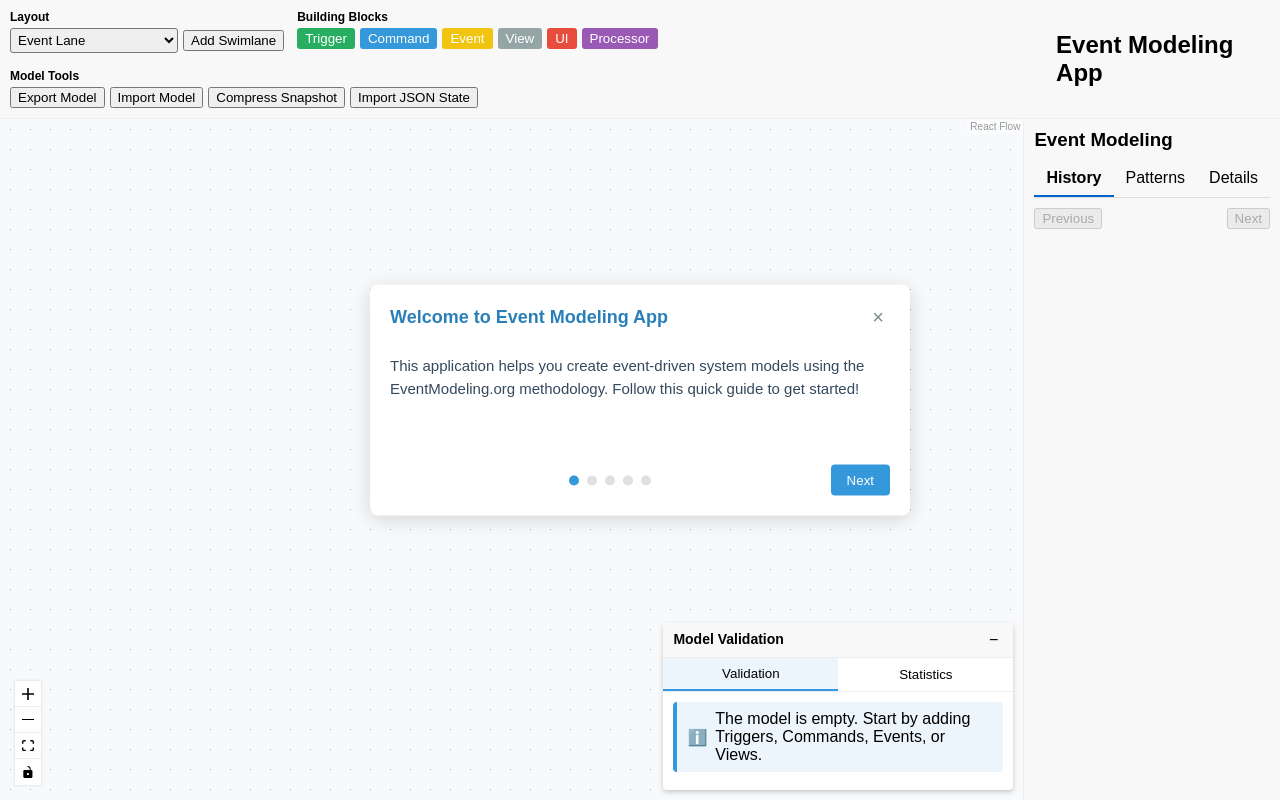
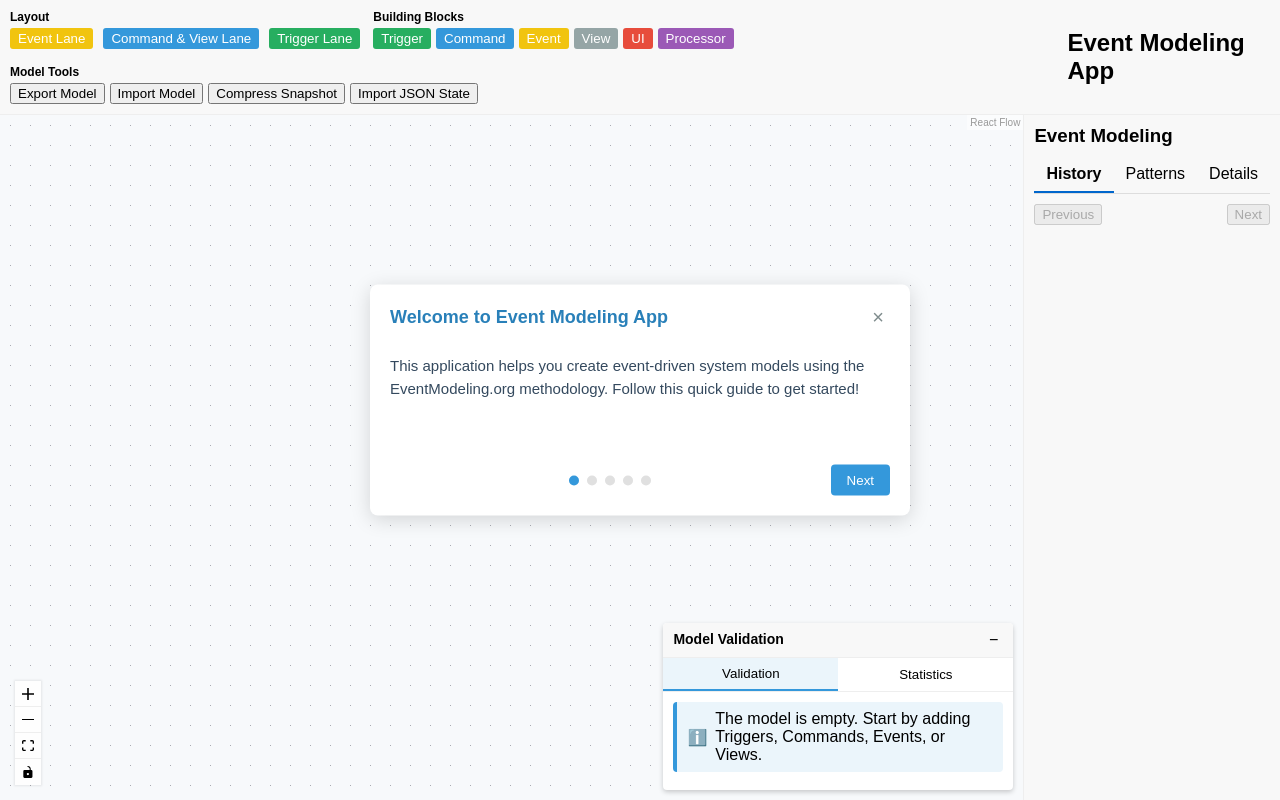
Before and after one commit to victor-develop/event-modeling-prototype-v0, a React (Vite) app: page / in a window 1280 px wide. Built offline with nearby package versions, Linux system fonts and the light colour scheme.

Commit message:
Replace swimlane dropdown with separate buttons in topbar

```diff
--- a/src/components/Topbar.tsx
+++ b/src/components/Topbar.tsx
@@ -27,17 +27,17 @@
   onCompressSnapshot,
   onImportModelState
 }) => {
-  // State for selected swimlane kind
-  const [selectedSwimlaneKind, setSelectedSwimlaneKind] = React.useState<string>('event');
-
-  // Handle swimlane kind change
-  const handleSwimlaneKindChange = (e: React.ChangeEvent<HTMLSelectElement>) => {
-    setSelectedSwimlaneKind(e.target.value);
+  // Handle add swimlane button clicks for different types
+  const handleAddEventSwimlane = () => {
+    onAddSwimlane('event');
   };
 
-  // Handle add swimlane button click
-  const handleAddSwimlane = () => {
-    onAddSwimlane(selectedSwimlaneKind);
+  const handleAddCommandViewSwimlane = () => {
+    onAddSwimlane('command_view');
+  };
+
+  const handleAddTriggerSwimlane = () => {
+    onAddSwimlane('trigger');
   };
   return (
     <div
@@ -54,17 +54,23 @@
         <div style={{ marginBottom: '8px' }}>
           <span style={{ fontSize: '12px', fontWeight: 'bold', display: 'block', marginBottom: '4px' }}>Layout</span>
           <div style={{ display: 'flex', alignItems: 'center', gap: '5px' }}>
-            <select
-              value={selectedSwimlaneKind}
-              onChange={handleSwimlaneKindChange}
-              style={{ padding: '3px', borderRadius: '3px' }}
+            <button
+              onClick={handleAddEventSwimlane}
+              style={{ marginRight: '5px', backgroundColor: '#f1c40f', color: 'white', border: 'none', padding: '3px 8px', borderRadius: '3px' }}
             >
-              <option value="event">Event Lane</option>
-              <option value="command_view">Command & View Lane</option>
-              <option value="trigger">Trigger Lane</option>
-            </select>
-            <button onClick={handleAddSwimlane} style={{ marginRight: '5px' }}>
-              Add Swimlane
+              Event Lane
+            </button>
+            <button
+              onClick={handleAddCommandViewSwimlane}
+              style={{ marginRight: '5px', backgroundColor: '#3498db', color: 'white', border: 'none', padding: '3px 8px', borderRadius: '3px' }}
+            >
+              Command & View Lane
+            </button>
+            <button
+              onClick={handleAddTriggerSwimlane}
+              style={{ marginRight: '5px', backgroundColor: '#27ae60', color: 'white', border: 'none', padding: '3px 8px', borderRadius: '3px' }}
+            >
+              Trigger Lane
             </button>
           </div>
         </div>
```
